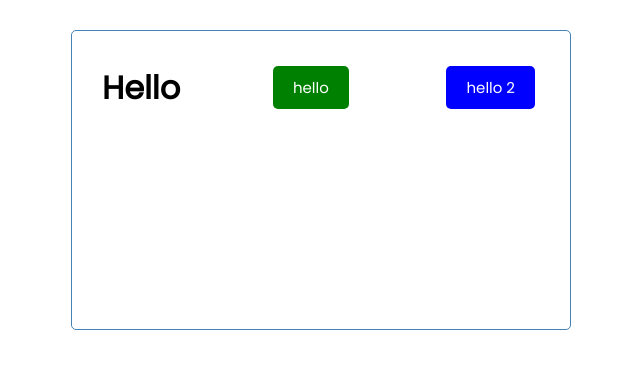
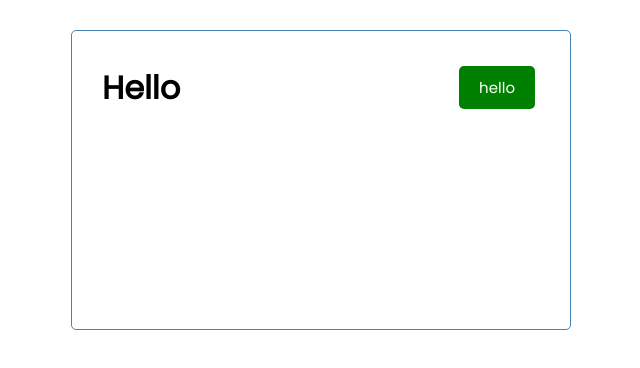
Before and after one commit to abdulazizasiri/React-in-nutshell, a React (Create React App) app in the folder GettingStartedTravs/simpleApp/react-task-tracker/: page / in a window 1280 px wide. Shown: the top 368 px of the page, without its empty margins (319-959 px from the left). Built offline with nearby package versions, Linux system fonts and the light colour scheme.

Commit message:
buttons and headers

```diff
--- a/GettingStartedTravs/simpleApp/react-task-tracker/src/components/Button.js
+++ b/GettingStartedTravs/simpleApp/react-task-tracker/src/components/Button.js
@@ -18,7 +18,8 @@ Button.defaultProps = {
 
 Button.propTypes  = {
     text: PropTypes.string.isRequired,
-    color: PropTypes.string  // Cuz we have a default, no need to make a required field.
+    color: PropTypes.string,  // Cuz we have a default, no need to make a required field.
+    onClick: PropTypes.func
 
 }
 
--- a/GettingStartedTravs/simpleApp/react-task-tracker/src/components/Header.js
+++ b/GettingStartedTravs/simpleApp/react-task-tracker/src/components/Header.js
@@ -7,7 +7,6 @@ import Button from './Button'
         <header className="header">
             <h1> {title} </h1>
             <Button color="green" text="hello"/>
-            <Button color="blue" text="hello 2"/>
         </header>
     )
 }
```
